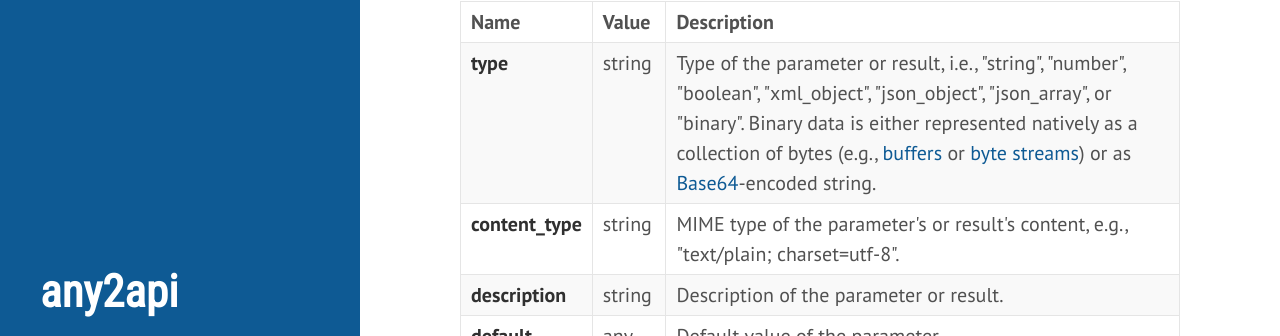
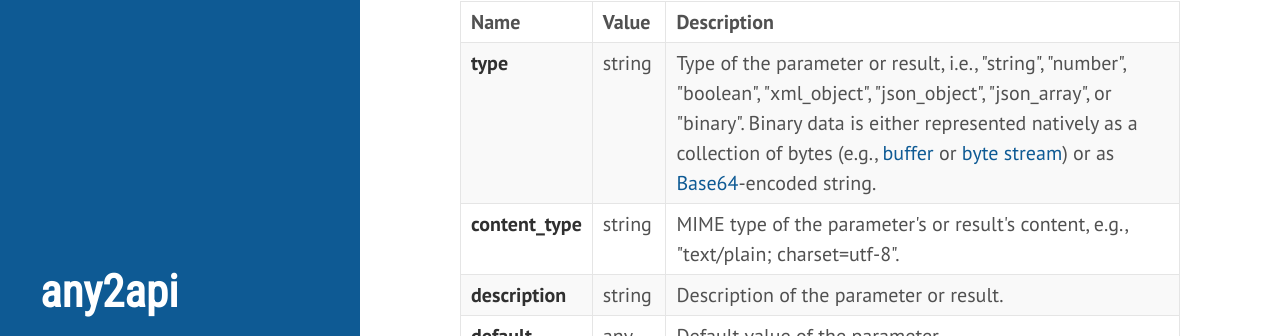
Before and after one commit to any2api/any2api.github.io, a Jekyll site: the page built from apispec.md, in a window 1280 px wide and 900 px high, scrolled down 3750 px. Shown: the part 120-456 px from the top of the window. Built offline with Jekyll 4.4.1, drawn with Linux system fonts in a browser that asks for light colours; Markdown is read by kramdown in place of the engine named in the settings.

Commit message:
consistency: "buffers" and "streams" singularized

```diff
--- a/apispec.md
+++ b/apispec.md
@@ -252,7 +252,7 @@ In the following the complete structure of an API spec is explained in detail.
     <tr>
       <td><strong>type</strong></td>
       <td>string</td>
-      <td>Type of the parameter or result, i.e., "string", "number", "boolean", "xml_object", "json_object", "json_array", or "binary". Binary data is either represented natively as a collection of bytes (e.g., <a href="https://nodejs.org/api/buffer.html">buffers</a> or <a href="https://nodejs.org/api/stream.html">byte streams</a>) or as <a href="https://tools.ietf.org/html/rfc4648">Base64</a>-encoded string.</td>
+      <td>Type of the parameter or result, i.e., "string", "number", "boolean", "xml_object", "json_object", "json_array", or "binary". Binary data is either represented natively as a collection of bytes (e.g., <a href="https://nodejs.org/api/buffer.html">buffer</a> or <a href="https://nodejs.org/api/stream.html">byte stream</a>) or as <a href="https://tools.ietf.org/html/rfc4648">Base64</a>-encoded string.</td>
     </tr>
     <tr>
       <td><strong>content_type</strong></td>
```
